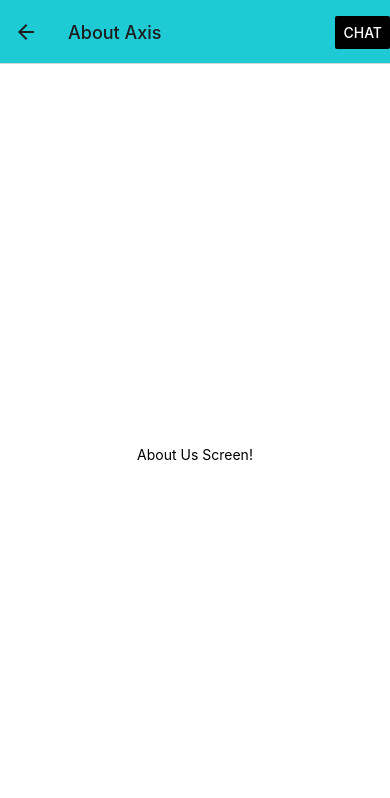
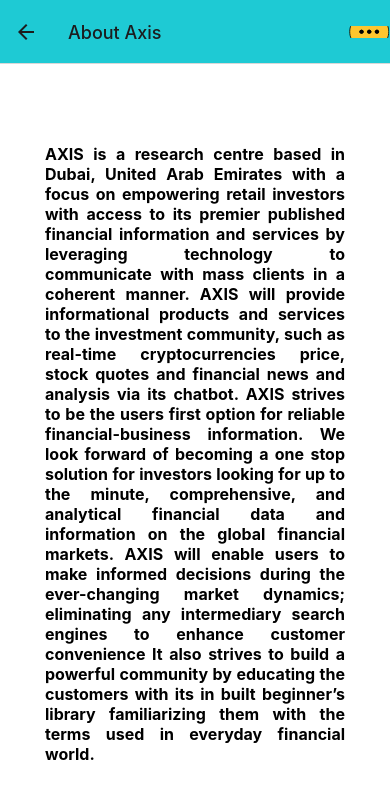
Before and after one commit to mayyassin/axisapp, a React Native app: screen /AboutUs in a window 390 px wide. Shown: the top 798 px of the page. Built offline with nearby package versions, Linux system fonts and the light colour scheme.

Commit message:
about us

```diff
--- a/src/navigation/index.js
+++ b/src/navigation/index.js
@@ -1,10 +1,12 @@
 import React from "react";
-import { Button, View, Text } from "react-native";
+import { StyleSheet, Button, View, Text } from "react-native";
 import { NavigationContainer } from "@react-navigation/native";
 import { createNativeStackNavigator } from "@react-navigation/native-stack";
 import Home from "../screens/Home";
 import AboutUs from "../screens/AboutUs";
 import ChatScreen from "../screens/ChatScreen";
+import chaticon from "../../assets/chaticon.svg";
+import { ChatIcon } from "./styles";
 
 function RootNavigator() {
   const Stack = createNativeStackNavigator();
@@ -26,11 +28,12 @@
           options={({ navigation }) => ({
             title: "About Axis",
             headerRight: () => (
-              <Button
+              /* <Button
                 onPress={() => navigation.navigate("Chat")}
                 title="Chat"
                 color="#000000"
-              />
+            />*/
+              <ChatIcon source={chaticon} alt="chat" />
             ),
           })}
         />
--- /dev/null
+++ b/src/navigation/styles.js
@@ -0,0 +1,6 @@
+import styled from "styled-components/native";
+
+export const ChatIcon = styled.Image`
+  height: 20%;
+  width: 20%;
+`;
--- a/src/screens/AboutUs/index.js
+++ b/src/screens/AboutUs/index.js
@@ -1,11 +1,28 @@
 import React from "react";
 import { StyleSheet, Text, View } from "react-native";
-import { Container } from "./styles";
+import { AboutText, Container } from "./styles";
 
 function AboutUs() {
   return (
     <Container>
-      <Text>About Us Screen!</Text>
+      <AboutText>
+        AXIS is a research centre based in Dubai, United Arab Emirates with a
+        focus on empowering retail investors with access to its premier
+        published financial information and services by leveraging technology to
+        communicate with mass clients in a coherent manner. AXIS will provide
+        informational products and services to the investment community, such as
+        real-time cryptocurrencies price, stock quotes and financial news and
+        analysis via its chatbot. AXIS strives to be the users first option for
+        reliable financial-business information. We look forward of becoming a
+        one stop solution for investors looking for up to the minute,
+        comprehensive, and analytical financial data and information on the
+        global financial markets. AXIS will enable users to make informed
+        decisions during the ever-changing market dynamics; eliminating any
+        intermediary search engines to enhance customer convenience It also
+        strives to build a powerful community by educating the customers with
+        its in built beginner’s library familiarizing them with the terms used
+        in everyday financial world.
+      </AboutText>
     </Container>
   );
 }
--- a/src/screens/AboutUs/styles.js
+++ b/src/screens/AboutUs/styles.js
@@ -13,3 +13,17 @@
   align-items: center;
   justify-content: center;
 `;
+
+export const AboutText = styled.Text`
+  font-size: 16px;
+  text-align: justify;
+  font-weight: bold;
+  margin-left: 45px;
+  margin-right: 45px;
+`;
+
+export const ChatIcon = styled.Image`
+  height: 5%;
+  width: 5%;
+  margin-bottom: 60px;
+`;
```
Also changed, not shown: assets/chaticon.svg (added).
